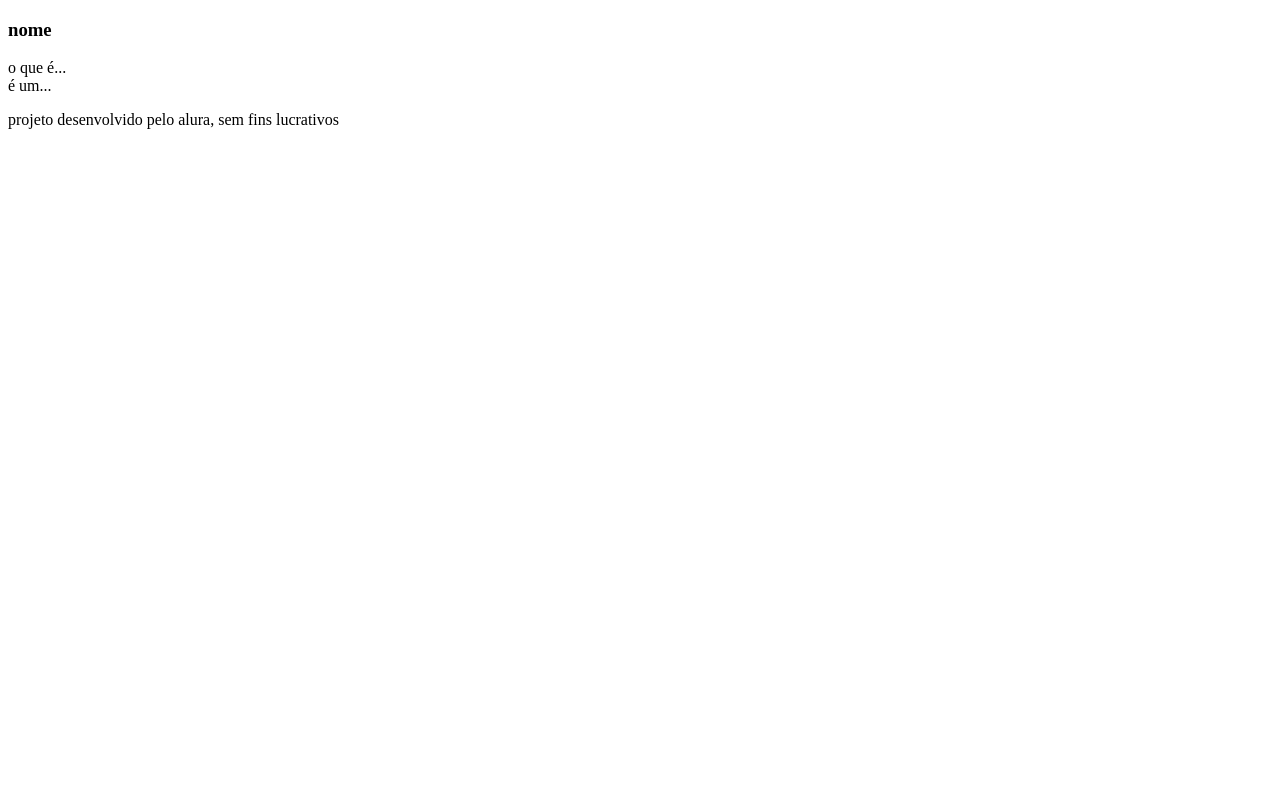
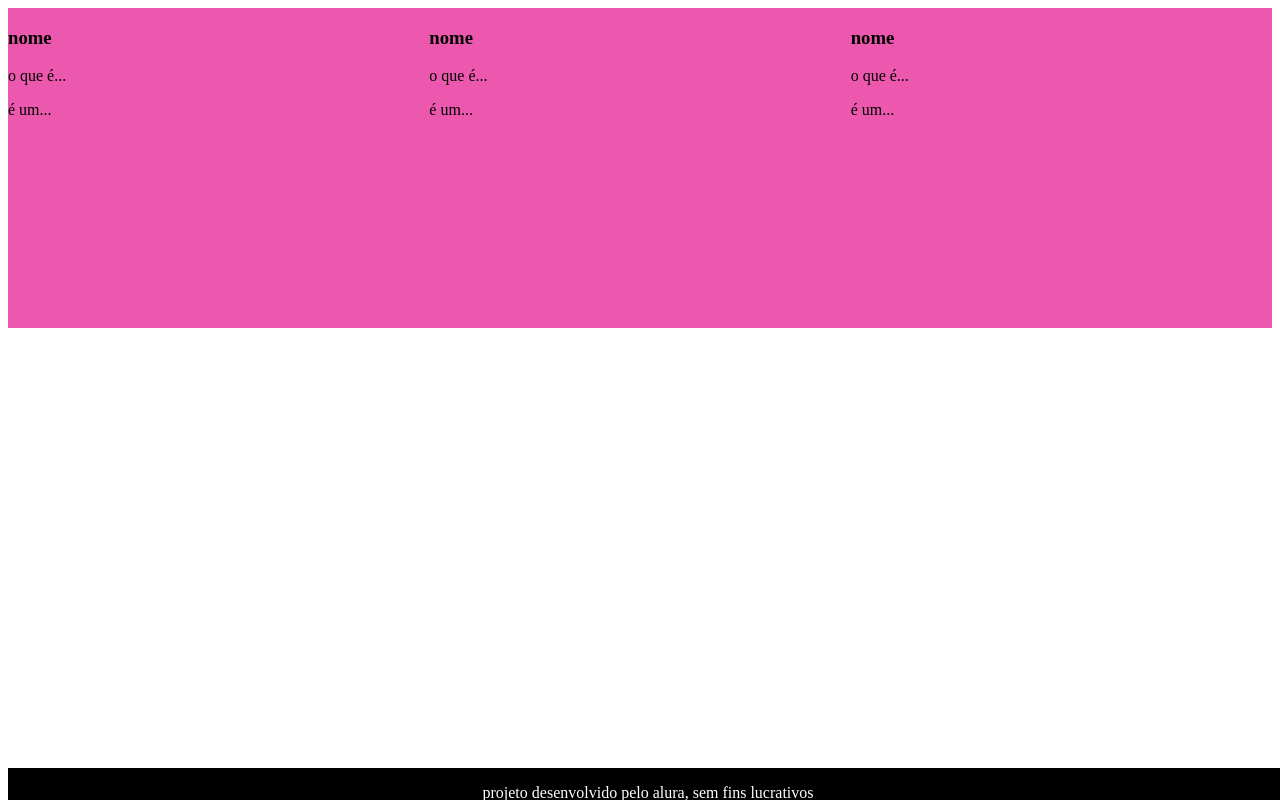
Before and after one commit to mariaesa2/flashcardss, a plain HTML site: page index.html in a window 1280 px wide. Drawn offline with Linux system fonts and the light colour scheme; files that its build step writes are made by us from their sources.

Commit message:
terminando o projeto

```diff
--- a/index.html
+++ b/index.html
@@ -3,6 +3,7 @@
 <head>
     <meta charset="UTF-8">
     <meta name="viewport" content="width=device-width, initial-scale=1.0">
+    <link rel="stylesheet" href="ass/styles.css">
     <title>flhashcard</title>
 </head>
 <body>
@@ -12,10 +13,32 @@
            <div class=".cartao__conteudo">
             <h3>nome</h3>
             <div class=".cartao__conteudo__pergunta">
-                o que é...
+                <p>o que é...</p>
             </div>
             <div class="cartao__conteudo__resposta">
-                é um...
+               <p>é um...</p>
+            </div>
+           </div>
+        </article>
+               <article class="cartao">
+           <div class=".cartao__conteudo">
+            <h3>nome</h3>
+            <div class=".cartao__conteudo__pergunta">
+               <p>o que é...</p>
+            </div>
+            <div class="cartao__conteudo__resposta">
+              <p>é um...</p>
+            </div>
+           </div>
+        </article>
+         <article class="cartao">
+           <div class=".cartao__conteudo">
+            <h3>nome</h3>
+            <div class=".cartao__conteudo__pergunta">
+               <p>o que é...</p>
+            </div>
+            <div class="cartao__conteudo__resposta">
+              <p>é um...</p>
             </div>
            </div>
         </article>
--- a/styles.css
+++ b/styles.css
@@ -0,0 +1,57 @@
+body{
+    background-color:blanchedalmond
+    fon-family: Bal Janjuree;
+}
+
+#container {
+display: flex;
+}
+
+.cartao {
+    margin: 1 rem 1 rem;
+    background-color: rgb(235, 88, 173);
+    height: 20rem;
+    flex-grow: 1;
+    flex-basis: calc(33% - 6rem)
+}
+
+.cartao__conteudo {
+    text-align: center;
+   background-color:rgb(235, 51, 137)
+    height: 100%;
+}
+
+.cartao__conteudo h3 {
+    background-color: ;
+    text-align: left;
+    padding: 0,5rem;
+    position: absolute;
+    margin: 0,6rem;
+    border-radius: 0,6rem;
+    font-size: 1vw;
+}
+
+
+
+
+
+
+
+
+
+
+
+footer {
+    background-color: black;
+    color: white;
+    position: fixed;
+    bottom: 0;
+    width: 100%;
+    height: 2rem;
+}
+
+footer p {
+    text-align: center;
+    font-size: 0,6rem;
+    margin-top: 0,5rem;
+}
```
